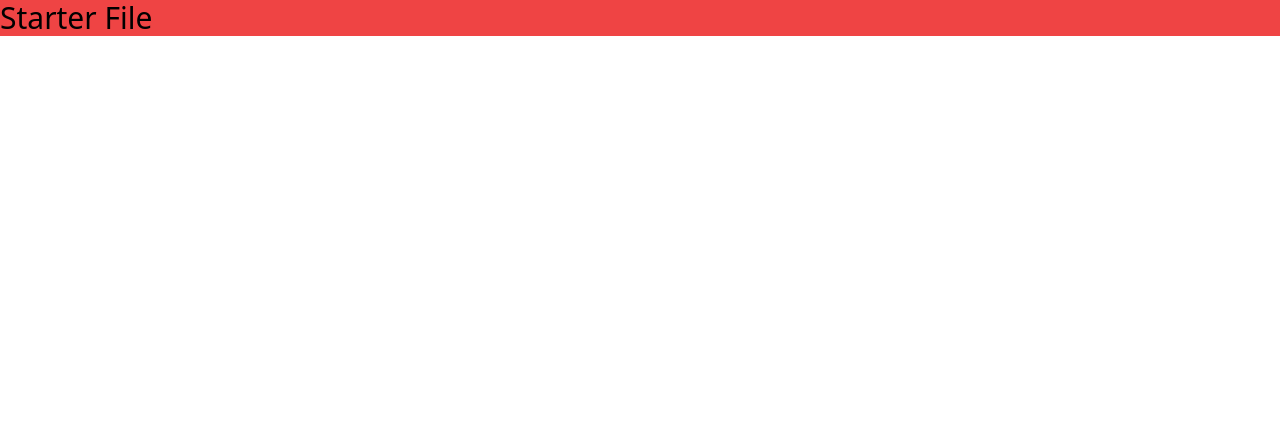
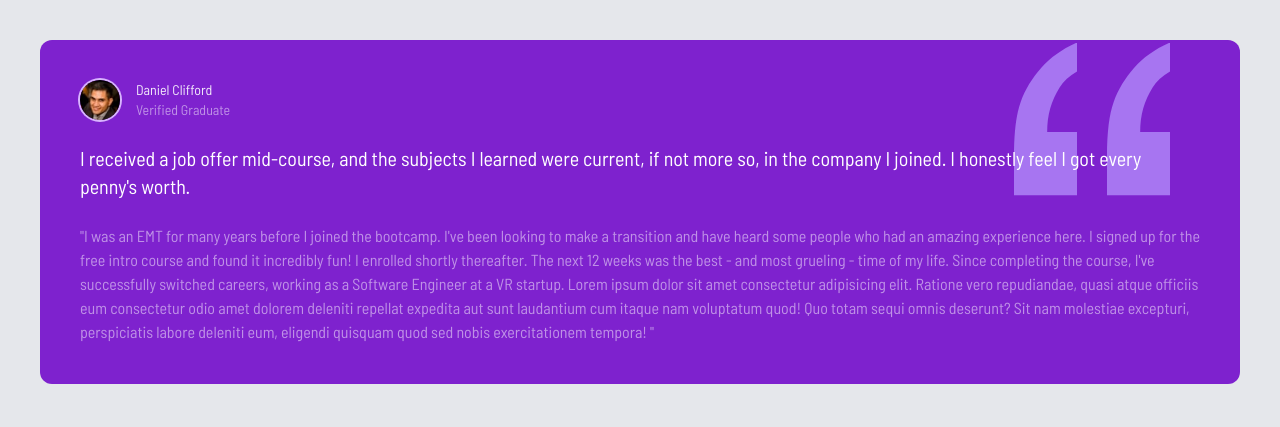
Before and after one commit to erhanertem/Website-Testimonial, a website: page index.html in a window 1280 px wide. Drawn offline with Linux system fonts and the light colour scheme.

Commit message:
Prep the first box with relative quote svg

```diff
--- a/index.html
+++ b/index.html
@@ -11,9 +11,57 @@
 			rel="stylesheet"
 		/>
 		<link rel="stylesheet" href="css/style.css" />
-		<title>Grid Testimonials</title>
+		<title>Testimonials</title>
 	</head>
-	<body>
-		<h1 class="text-3xl bg-red-500">Starter File</h1>
+	<body class="bg-gray-200">
+		<!-- Global Container -->
+		<div class="container mx-auto max-w-7xl p-2 md:p-10">
+			<!-- Grid Container -->
+			<div class="text-white">
+				<!-- Box #1 -->
+				<div class="relative p-10 rounded-xl bg-purple-700">
+					<!-- Quotes Image -->
+					<img
+						src="images/bg-pattern-quotation.svg"
+						alt=""
+						class="absolute top-3 right-10 scale-125 md:top-7 md:right-24 md:scale-150"
+					/>
+					<!-- Box Header -->
+					<div class="flex z-10 space-x-4">
+						<img
+							src="images/image-daniel.jpg"
+							alt=""
+							class="ring-2 ring-purple-300 w-10 h-10 rounded-full"
+						/>
+						<div class="text-sm">
+							<h4 class="opacity-90">Daniel Clifford</h4>
+							<p class="opacity-50">Verified Graduate</p>
+						</div>
+					</div>
+					<!-- Large Text -->
+					<p class="relative z-10 mt-6 text-xl">
+						I received a job offer mid-course, and the subjects I learned were
+						current, if not more so, in the company I joined. I honestly feel I
+						got every penny's worth.
+					</p>
+					<!-- Small Text -->
+					<p class="mt-6 opacity-50">
+						"I was an EMT for many years before I joined the bootcamp. I've been
+						looking to make a transition and have heard some people who had an
+						amazing experience here. I signed up for the free intro course and
+						found it incredibly fun! I enrolled shortly thereafter. The next 12
+						weeks was the best - and most grueling - time of my life. Since
+						completing the course, I've successfully switched careers, working
+						as a Software Engineer at a VR startup. Lorem ipsum dolor sit amet
+						consectetur adipisicing elit. Ratione vero repudiandae, quasi atque
+						officiis eum consectetur odio amet dolorem deleniti repellat
+						expedita aut sunt laudantium cum itaque nam voluptatum quod! Quo
+						totam sequi omnis deserunt? Sit nam molestiae excepturi,
+						perspiciatis labore deleniti eum, eligendi quisquam quod sed nobis
+						exercitationem tempora! "
+					</p>
+				</div>
+			</div>
+		</div>
 	</body>
 </html>
```
Also changed, not shown: css/style.css.
